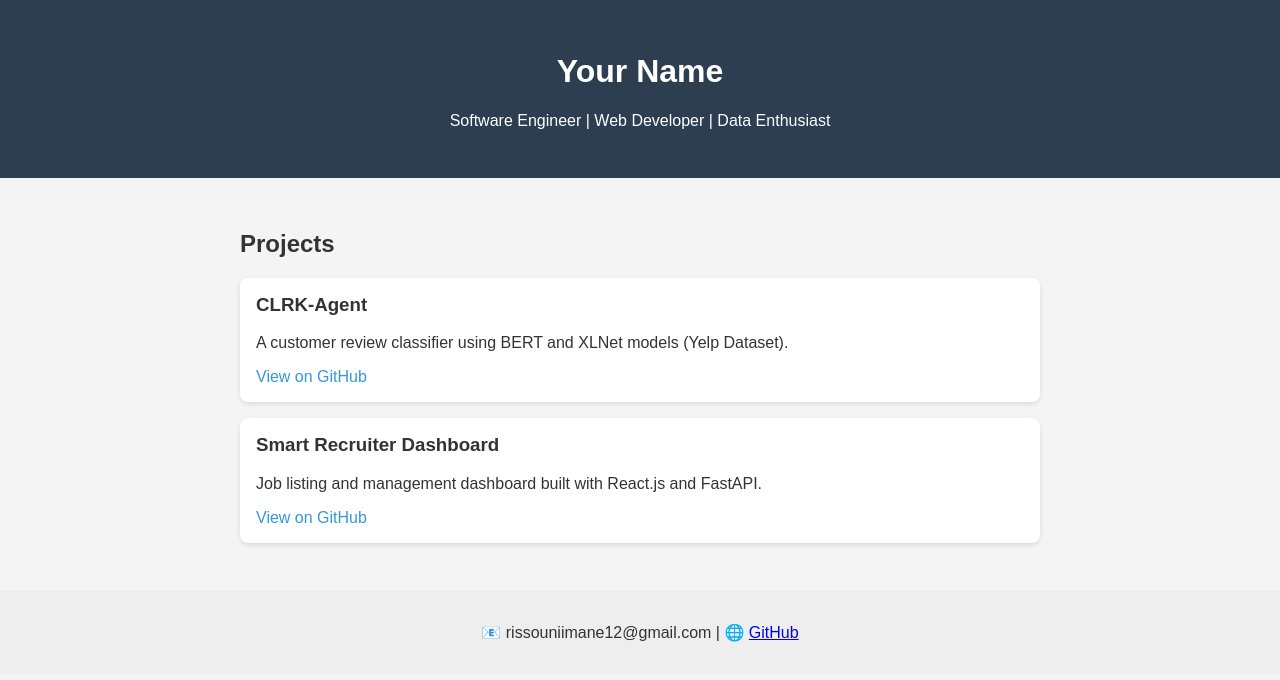
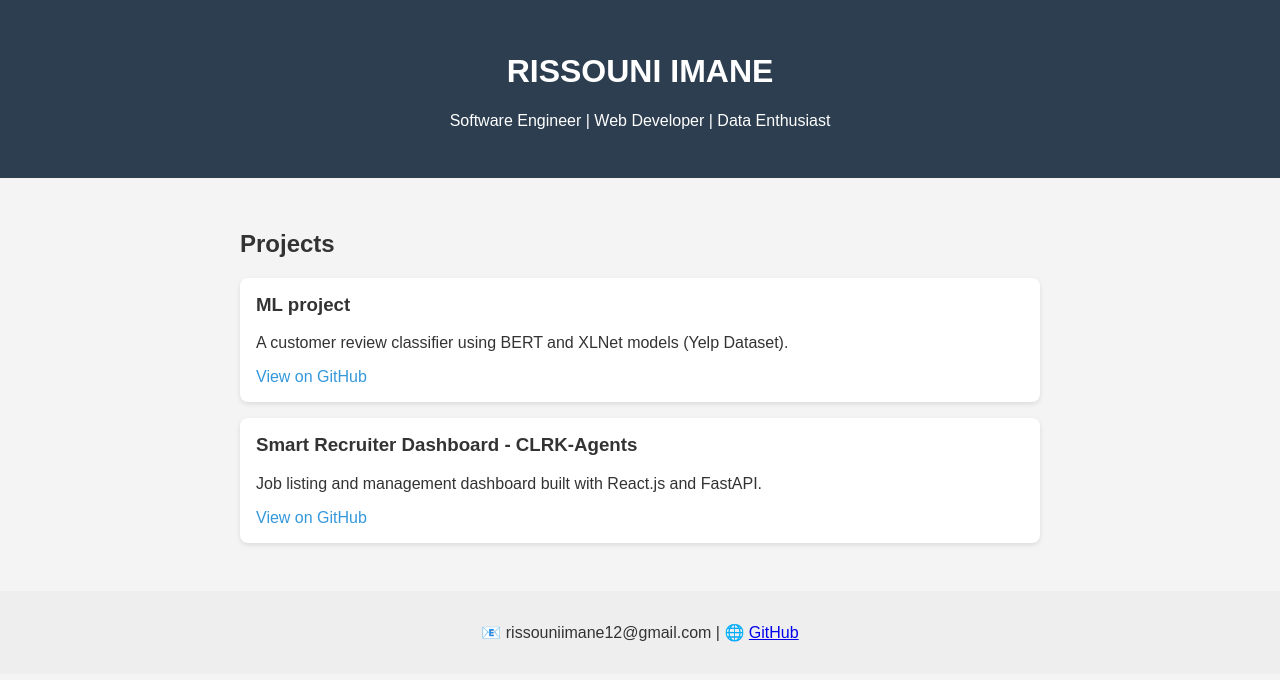
Before and after one commit to IMANE-RISSOUNI/portfolio, a plain HTML site: page index.html in a window 1280 px wide. Drawn offline with Linux system fonts and the light colour scheme.

Commit message:
Update index.html

```diff
--- a/index.html
+++ b/index.html
@@ -3,25 +3,25 @@
 <head>
   <meta charset="UTF-8" />
   <meta name="viewport" content="width=device-width, initial-scale=1.0" />
-  <title>Your Name – Portfolio</title>
+  <title>RISSOUNI IMANE – Portfolio</title>
   <link rel="stylesheet" href="style.css" />
 </head>
 <body>
   <header>
-    <h1>Your Name</h1>
+    <h1>RISSOUNI IMANE</h1>
     <p>Software Engineer | Web Developer | Data Enthusiast</p>
   </header>
 
   <section id="projects">
     <h2>Projects</h2>
     <div class="project">
-      <h3>CLRK-Agent</h3>
+      <h3>ML project</h3>
       <p>A customer review classifier using BERT and XLNet models (Yelp Dataset).</p>
       <a href="https://github.com/yourusername/clrk-agent" target="_blank">View on GitHub</a>
     </div>
 
     <div class="project">
-      <h3>Smart Recruiter Dashboard</h3>
+      <h3>Smart Recruiter Dashboard - CLRK-Agents</h3>
       <p>Job listing and management dashboard built with React.js and FastAPI.</p>
       <a href="https://github.com/yourusername/smart-recruiter-dashboard" target="_blank">View on GitHub</a>
     </div>
```
